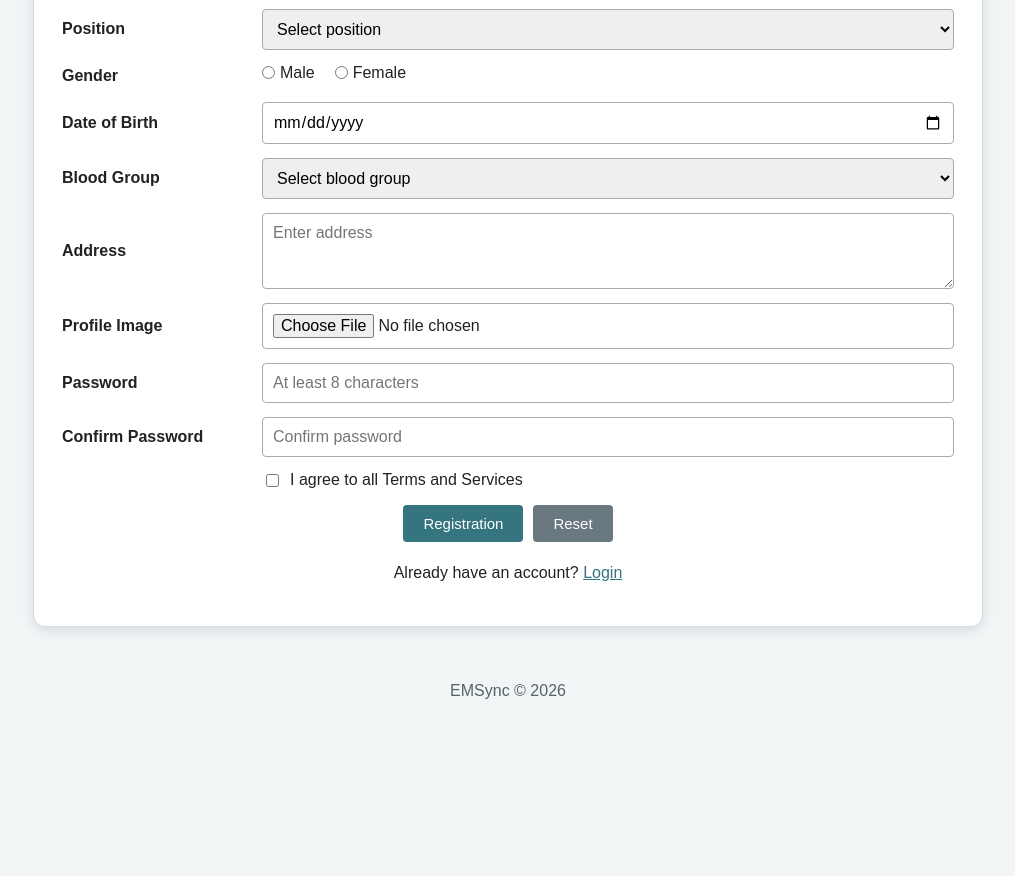
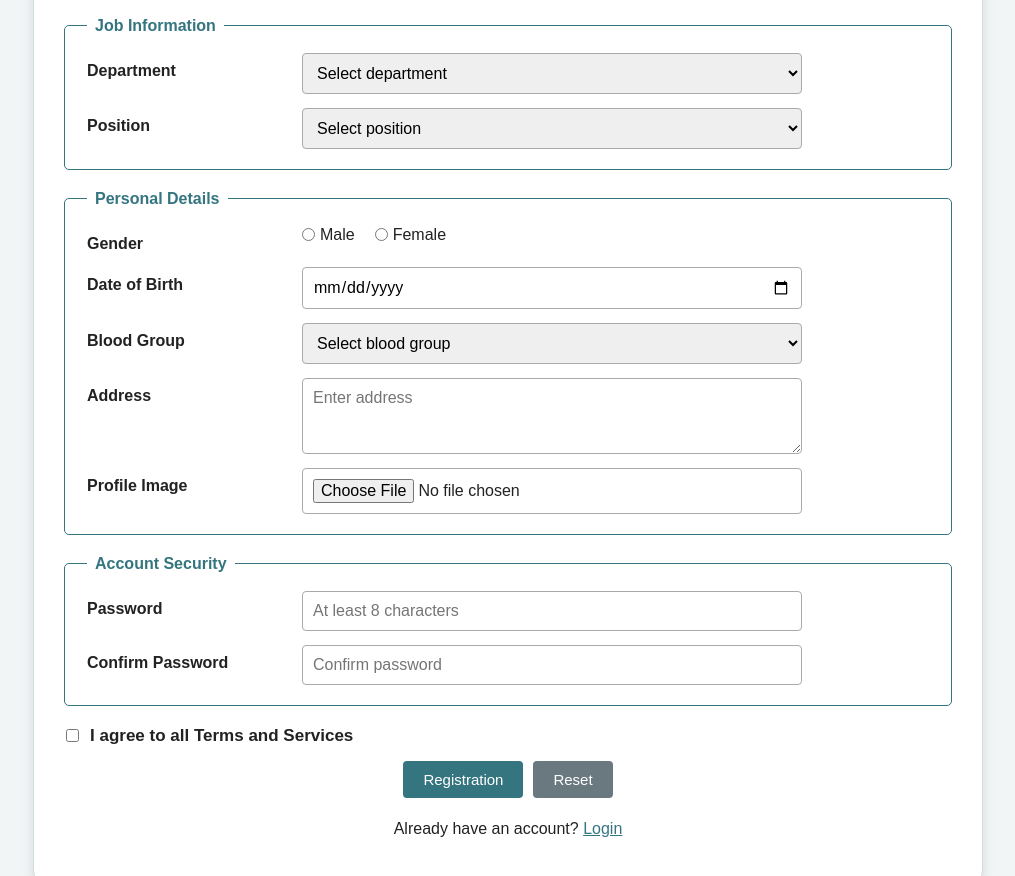
Before and after one commit to zahidul-islam-navil/WebTech_Project_Fall2026-27_GroupNumber_4, a plain HTML site: page Pages/employee/emp_registration.html in a window 1280 px wide. Shown: the part 550-1426 px from the top of the page, without its empty margins (132-1147 px from the left). Before the commit the page ends 1270 px from the top, so only its background shows below. Drawn offline with Linux system fonts and the light colour scheme.

Commit message:
Enhance employee registration form layout and validation, adding fieldsets for better organization and including image upload validation

```diff
--- a/Design/employee/emp_portal.css
+++ b/Design/employee/emp_portal.css
@@ -175,16 +175,37 @@ footer {
     margin: 0;
 }
 
-/* Registration Form: Label | Input */
+/* Registration Field Groups */
+.registration-main fieldset {
+    border: 1px solid #347580;
+    border-radius: 5px;
+    padding: 18px 22px 6px;
+    margin-bottom: 20px;
+}
+
+.registration-main legend {
+    color: #347580;
+    font-weight: bold;
+    padding: 0 8px;
+}
+
+/* Registration: Label on left, field on right */
 .registration-main .field {
     display: grid;
-    grid-template-columns: 180px 1fr;
+    grid-template-columns: 195px 1fr;
     column-gap: 20px;
-    align-items: center;
+    align-items: start;
 }
 
 .registration-main .field > label {
     margin-bottom: 0;
+    padding-top: 9px;
+}
+
+.registration-main .field > input,
+.registration-main .field > select,
+.registration-main .field > textarea {
+    max-width: 500px;
 }
 
 .registration-main .field > .error-message {
@@ -193,5 +214,24 @@ footer {
 
 .registration-main .checkbox-field,
 .registration-main form > .error-message {
-    margin-left: 200px;
+    margin-left: 0;
 }
+
+.registration-main .checkbox-field label {
+    font-weight: bold;
+    font-size: 17px;
+}
+
+/* Registration Error Box */
+.registration-main .form-error {
+    background-color: #fff0f0;
+    color: #b42323;
+    border: 1px solid #db7777;
+    border-radius: 4px;
+    padding: 10px;
+    margin: 12px 0;
+}
+
+.registration-main .form-error:empty {
+    display: none;
+}
--- a/JS/employee/emp_portal.js
+++ b/JS/employee/emp_portal.js
@@ -201,13 +201,16 @@ function validateRegistration() {
     let dob = validDob();
     let blood = validBlood();
     let address = validAddress();
+    let image = validImage();
     let password = validPassword();
     let confirm = validConfirmPassword();
     let terms = validTerms();
 
     if (name && id && email && phone && emergency && department && position &&
-        gender && dob && blood && address && password && confirm && terms) {
+        gender && dob && blood && address && image && password && confirm && terms) {
         window.location.href = "emp_login.html";
+    } else {
+        document.getElementById("registrationMessage").textContent = "Fill all the fields.";
     }
     return false;
 }
@@ -224,7 +227,9 @@ function clearRegistrationErrors() {
     document.getElementById("regDobError").textContent = "";
     document.getElementById("regBloodError").textContent = "";
     document.getElementById("regAddressError").textContent = "";
+    document.getElementById("regImageError").textContent = "";
     document.getElementById("regPasswordError").textContent = "";
     document.getElementById("regConfirmError").textContent = "";
     document.getElementById("regTermsError").textContent = "";
+    document.getElementById("registrationMessage").textContent = "";
 }
--- a/Pages/employee/emp_registration.html
+++ b/Pages/employee/emp_registration.html
@@ -30,6 +30,9 @@
 
         <form onsubmit="return validateRegistration()" onreset="clearRegistrationErrors()" novalidate>
 
+        <fieldset>
+            <legend>Employee Information</legend>
+
                 <div class="field">
                     <label for="regName">Full Name</label>
                     <input type="text" id="regName" placeholder="Enter full name">
@@ -60,6 +63,11 @@
                     <p id="regEmergencyError" class="error-message"></p>
                 </div>
 
+        </fieldset>
+
+        <fieldset>
+            <legend>Job Information</legend>
+
                 <div class="field">
                     <label for="regDepartment">Department</label>
                     <select id="regDepartment">
@@ -87,6 +95,11 @@
                     </select>
                     <p id="regPositionError" class="error-message"></p>
                 </div>
+
+        </fieldset>
+
+        <fieldset>
+            <legend>Personal Details</legend>
 
                 <div class="field">
                     <label>Gender</label>
@@ -135,6 +148,11 @@
                     <p id="regImageError" class="error-message"></p>
                 </div>
 
+        </fieldset>
+
+        <fieldset>
+            <legend>Account Security</legend>
+
                 <div class="field">
                     <label for="regPassword">Password</label>
                     <input type="password" id="regPassword" placeholder="At least 8 characters">
@@ -147,11 +165,15 @@
                     <p id="regConfirmError" class="error-message"></p>
                 </div>
 
+        </fieldset>
+
             <div class="checkbox-field">
                 <input type="checkbox" id="regTerms">
                 <label for="regTerms">I agree to all Terms and Services</label>
             </div>
             <p id="regTermsError" class="error-message"></p>
+
+            <p id="registrationMessage" class="form-error"></p>
 
             <div class="form-buttons">
                 <button type="submit">Registration</button>
```
Lines whose indentation alone changed are shown as unchanged.
